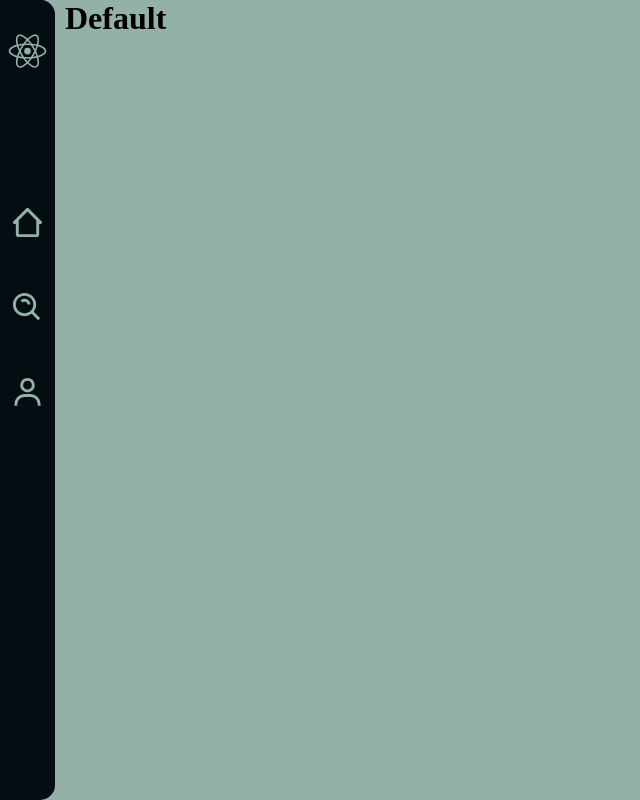
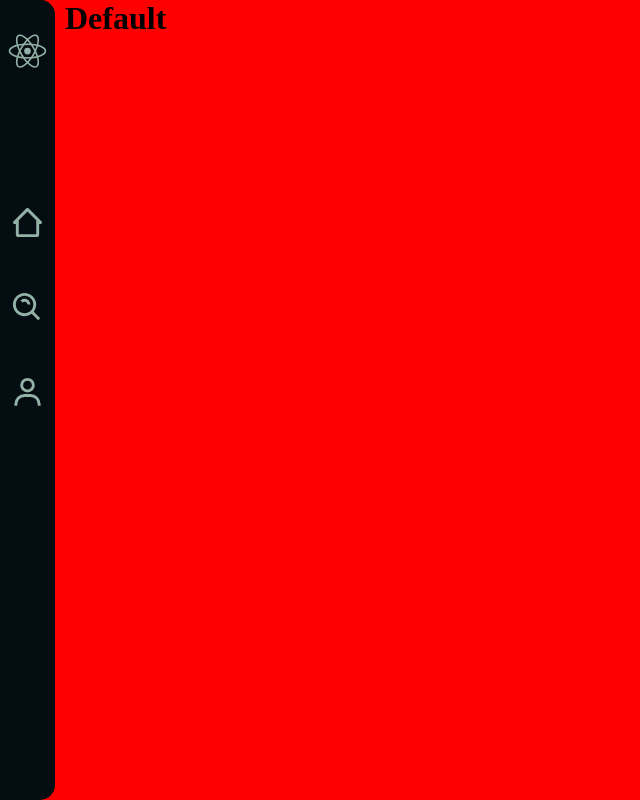
Before and after one commit to mp2003/react, a React (Vite) app: page / in a window 1280 px wide. Shown: the whole page, without its empty margins (0-640 px from the left). Built offline with nearby package versions, Linux system fonts and the light colour scheme; some icons are missing.

Commit message:
adding responsive

```diff
--- a/src/NavBar.css
+++ b/src/NavBar.css
@@ -5,7 +5,7 @@
 }
 /* hello */
 
-.header{
+.header {
   width: 65px;
   margin: 0;
 }
@@ -48,7 +48,6 @@
   bottom: 30px;
   font-size: 45px;
   transition: transform 0.4s ease;
-
 }
 
 .icon:hover {
@@ -63,6 +62,8 @@
   border-radius: 50%;
 }
 
-@media (minwidth: 425px) {
-
+@media (min-width: 425px) {
+  * {
+    background: red;
+  }
 }
```
